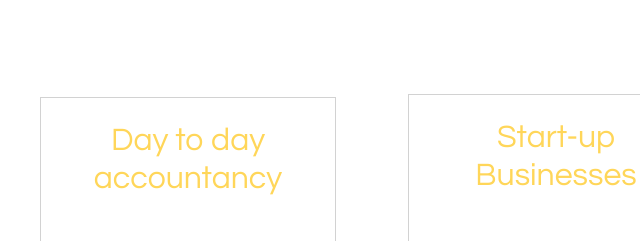
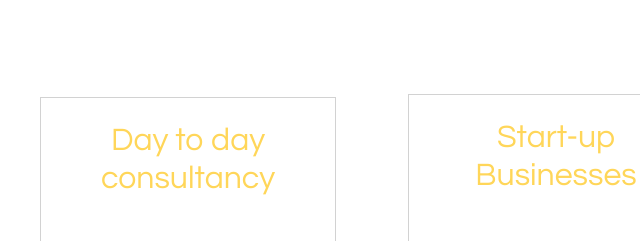
Before and after one commit to hasnatamjad/proaccounts, a plain HTML site: page index.html in a window 1280 px wide. Shown: the part 2360-2601 px from the top of the page, 84-724 px from the left. Drawn offline with nearby package versions, Linux system fonts and the light colour scheme.

Commit message:
Update index.html

```diff
--- a/index.html
+++ b/index.html
@@ -701,7 +701,7 @@
               <div class="card service-cad rounded-0 border-1">
                 <div class="card-body text-center pt-4">
                   <h2 class="card-title font-questrial color-second">
-                    Day to day accountancy
+                    Day to day consultancy
                   </h2>
                   <p
                     class="card-text color-black my-5 font-works fw-light color-main fs-4"
```
